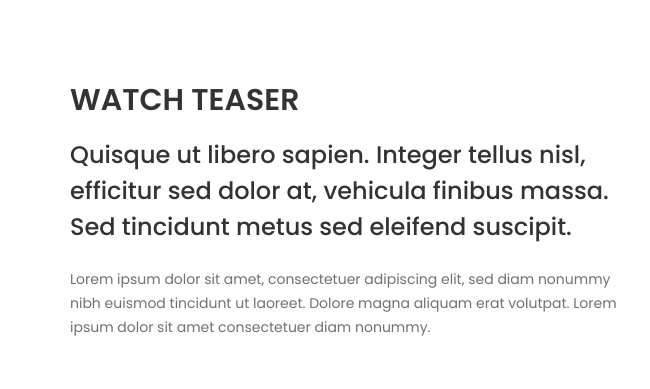
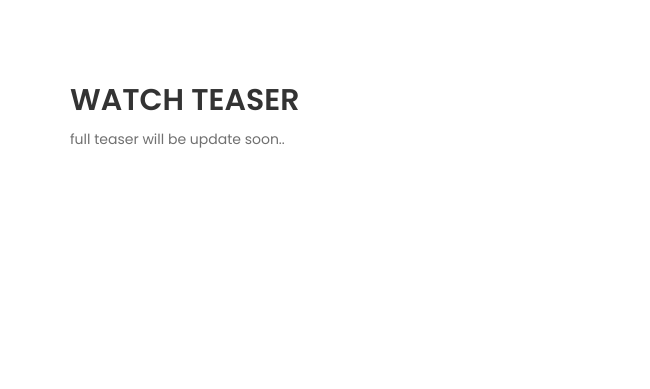
Before and after one commit to harsh-ops/techphilia, a plain HTML site: page index.html in a window 1280 px wide. Shown: the part 2180-2569 px from the top of the page, 0-650 px from the left. Drawn offline with Linux system fonts and the light colour scheme; grey boxes are pictures that could not be loaded.

Commit message:
Updated form

```diff
--- a/css/style.css
+++ b/css/style.css
@@ -553,7 +553,7 @@ footer {
    Contact section
 -----------------------------------------*/
 #contact {
-    background: url('../images/reg.jpg') 50% 0 repeat-y fixed;
+    background: url('../images/register-bg.jpg') 50% 0 repeat-y fixed;
     background-size: cover;
     background-position: center center;
 }
--- a/index.html
+++ b/index.html
@@ -165,8 +165,8 @@
 
 			<div class="wow fadeInUp col-md-6 col-sm-10" data-wow-delay="1.3s">
 				<h2>Watch Teaser</h2>
-				<h3>Quisque ut libero sapien. Integer tellus nisl, efficitur sed dolor at, vehicula finibus massa. Sed tincidunt metus sed eleifend suscipit.</h3>
-				<p>Lorem ipsum dolor sit amet, consectetuer adipiscing elit, sed diam nonummy nibh euismod tincidunt ut laoreet. Dolore magna aliquam erat volutpat. Lorem ipsum dolor sit amet consectetuer diam nonummy.</p>
+
+				<p>full teaser will be update soon..</p>
 			</div>
 			<div class="wow fadeInUp col-md-6 col-sm-10" data-wow-delay="1.6s">
 				<div class="embed-responsive embed-responsive-16by9">
```
Also changed, not shown: images/alex-knight-2EJCSULRwC8-unsplash (1).jpg (added).
